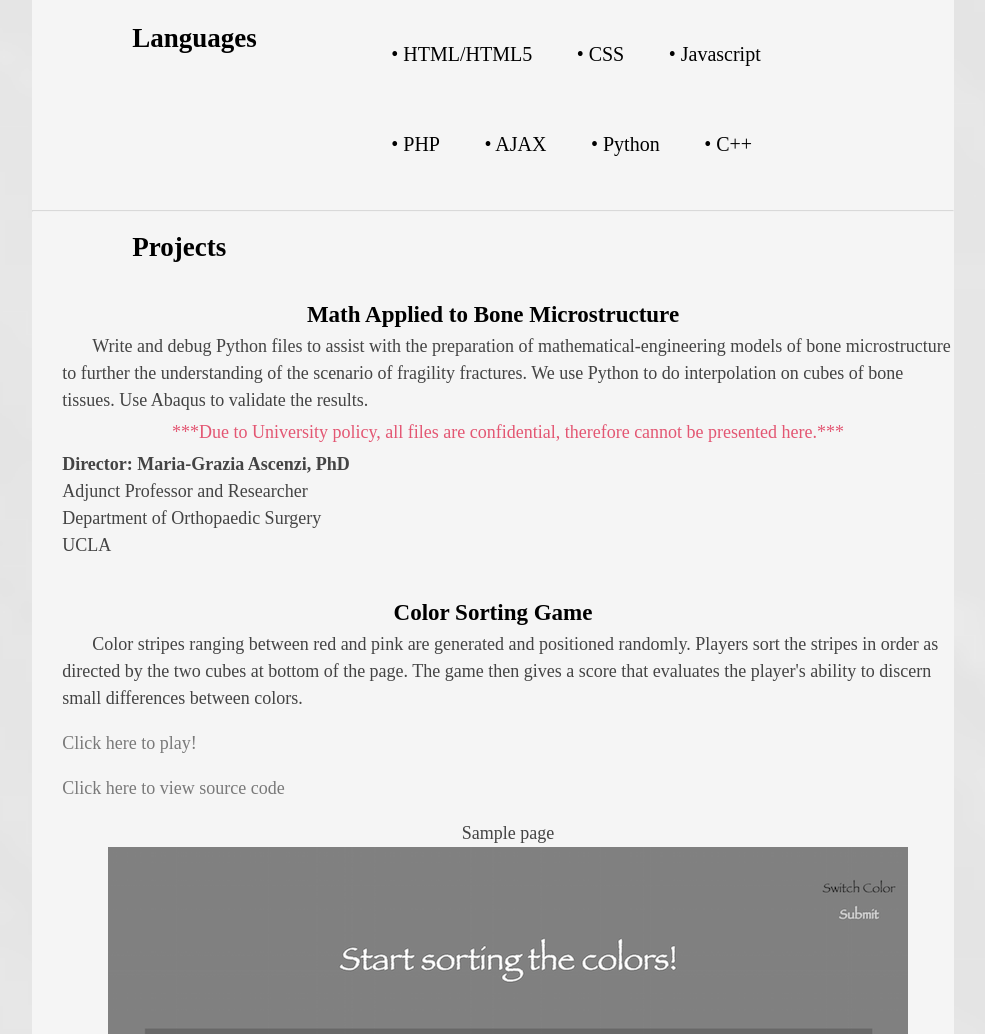
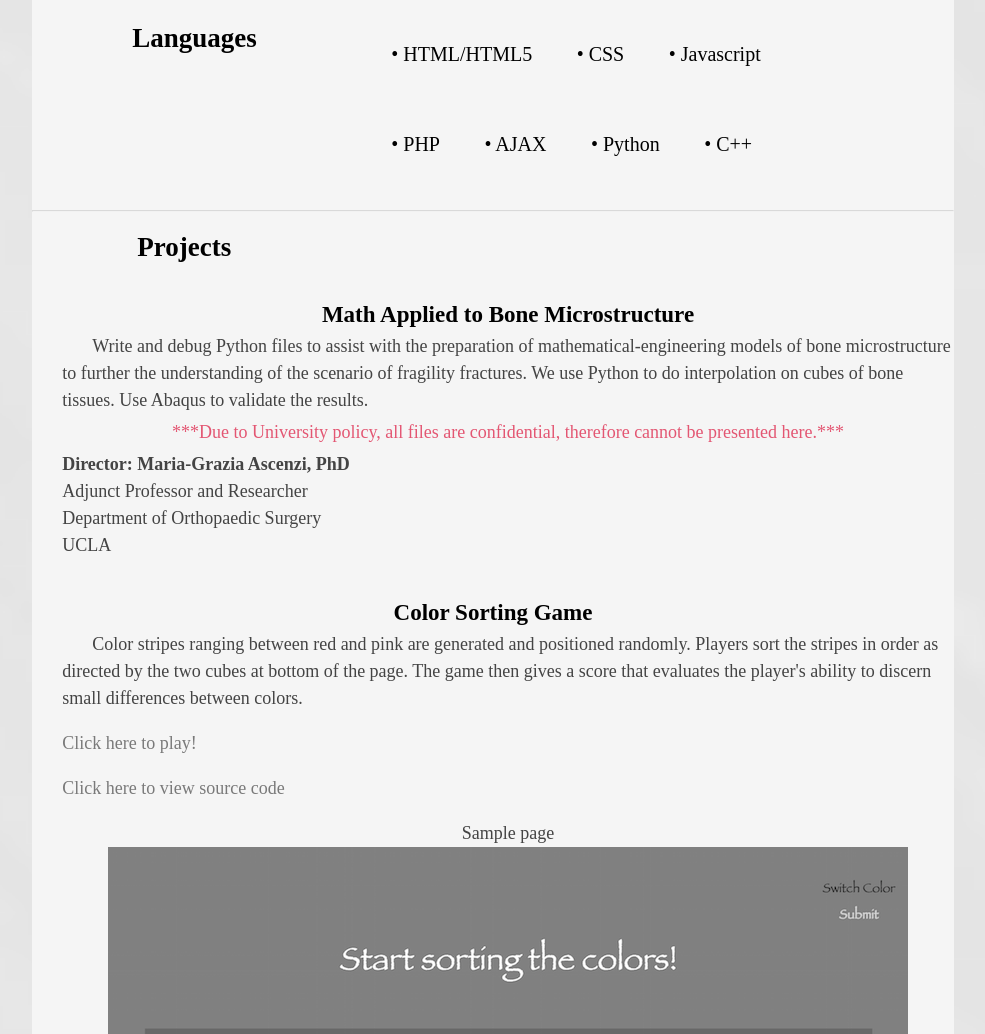
Before and after one commit to standing42/standing42.github.io, a plain HTML site: page index.html in a window 1280 px wide. Shown: the part 1065-2099 px from the top of the page, without its empty margins (147-1132 px from the left). Drawn offline with Linux system fonts and the light colour scheme.

Commit message:
Update index.html

```diff
--- a/index.html
+++ b/index.html
@@ -110,10 +110,10 @@
 				<hr/>
 
 
+				<div class  = "projects" id="python">
+				<h2 style="margin-left: 75px;">Projects</h2>
+				<h3>Math Applied to Bone Microstructure</h3>
 
-				<h2 style="margin-left: 100px;">Projects</h2>
-				<h3>Math Applied to Bone Microstructure</h3>
-				<div class  = "projects" id="python">
 
 						<p class="para">
 						Write and debug Python files to assist with the preparation of mathematical-engineering models of bone microstructure to further the understanding of the scenario of fragility fractures. We use Python to do interpolation on cubes of bone tissues. Use Abaqus to validate the results.<br/></p>
```
